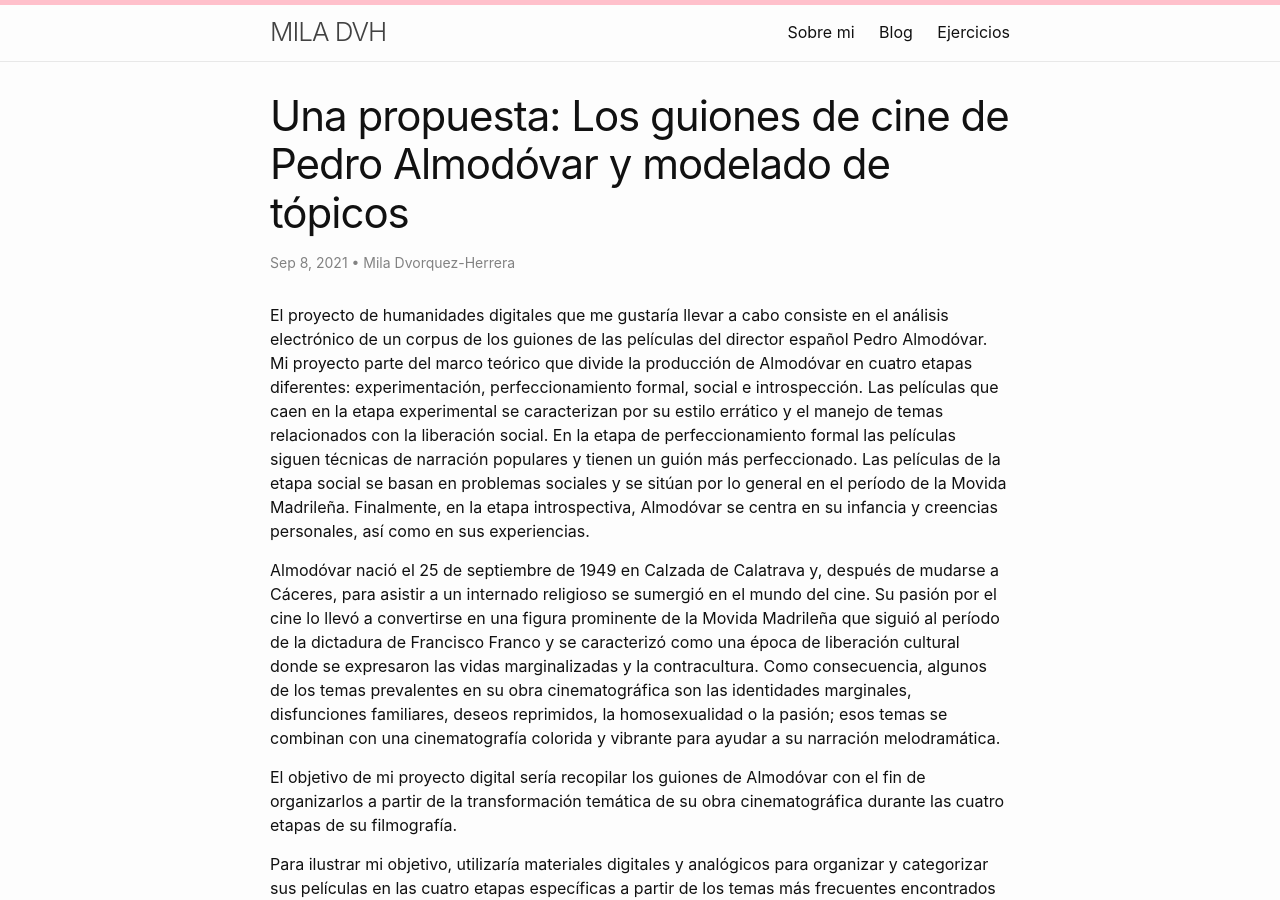
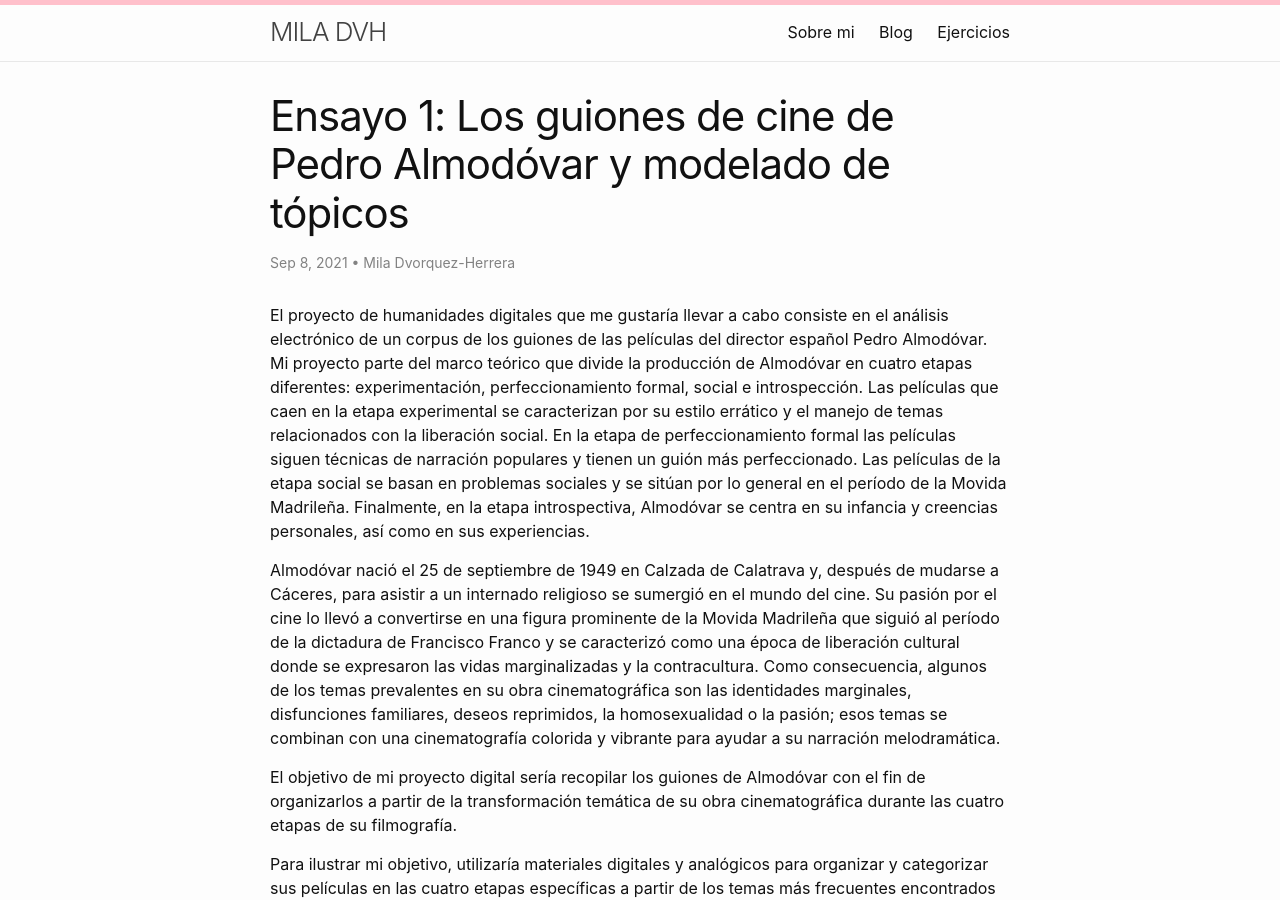
Before and after one commit to miladvh/miladvh.github.io, a Jekyll site: the page built from _posts/2021-09-08-ensayo1.md, in a window 1280 px wide and 900 px high. Built offline with Jekyll 4.4.1, drawn with Linux system fonts in a browser that asks for light colours.

Commit message:
Update 2021-09-08-ensayo1.md

```diff
--- a/_posts/2021-09-08-ensayo1.md
+++ b/_posts/2021-09-08-ensayo1.md
@@ -1,6 +1,6 @@
 ---
 layout: post
-title: "Una propuesta: Los guiones de cine de Pedro Almodóvar y modelado de tópicos"
+title: "Ensayo 1: Los guiones de cine de Pedro Almodóvar y modelado de tópicos"
 date: 2021-09-08
 author: Mila Dvorquez-Herrera
 ---
```
